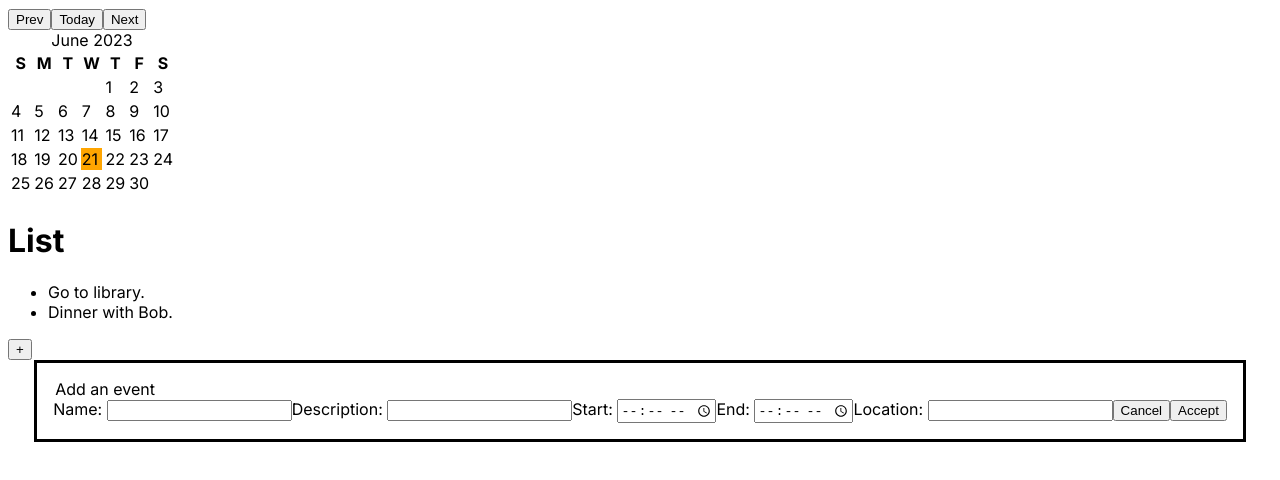
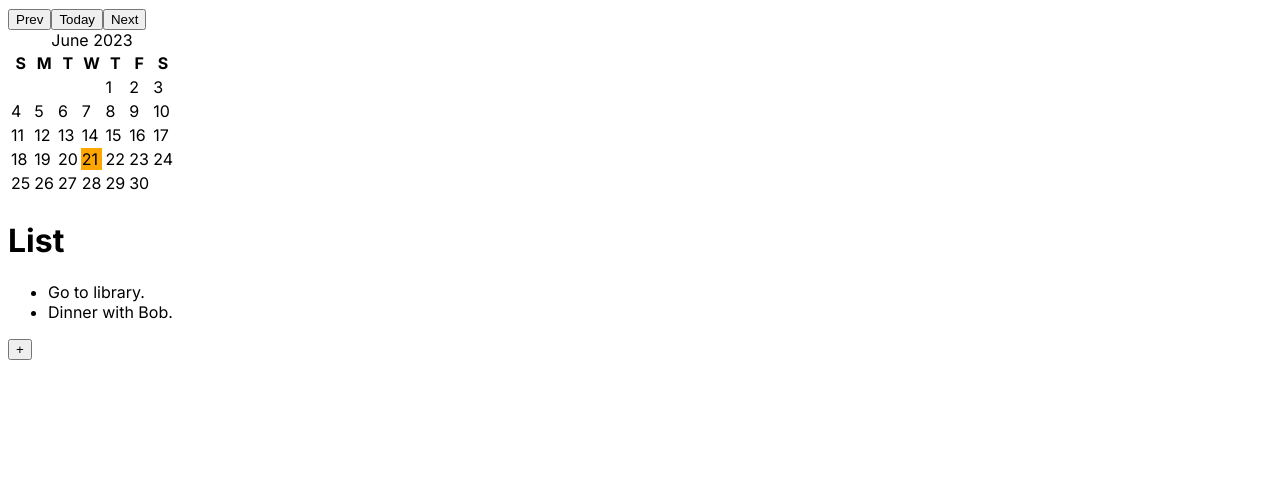
Before and after one commit to snkdrel/calendar-next, a Next.js app: page / in a window 1280 px wide. Shown: the top 480 px of the page. Built offline with nearby package versions, Linux system fonts and the light colour scheme.

Commit message:
Handle state for dialog

```diff
--- a/app/page.js
+++ b/app/page.js
@@ -1,8 +1,9 @@
-import Image from 'next/image';
+'use client';
 import CalendarController from '@/components/CalendarController';
 import ListController from '@/components/ListController';
 
 export default function Home() {
+
   return (
     <main>
       <CalendarController />
--- a/components/CalendarController.js
+++ b/components/CalendarController.js
@@ -66,7 +66,7 @@ export default function CalendarController() {
                 lastDay={lastDay}
                 today={
                     month === today.getMonth() && year === today.getFullYear() ?
-                    currentDate.getDate() : -1
+                    today.getDate() : -1
                 }
                 selected={selectedDay}
                 handleClickOnCell={handleClickOnCell}
--- a/components/Form.js
+++ b/components/Form.js
@@ -1,26 +1,26 @@
-export default function Form() {
+export default function Form({ onClickCancel, clickSubmit }) {
     return (
         <dialog open>
             <form action="#" method="dialog">
                 <legend>Add an event</legend>
 
-                <label for="name">Name: </label>
+                <label htmlFor="name">Name: </label>
                 <input type="text" id="name" name="name"></input>
 
-                <label for="description">Description: </label>
+                <label htmlFor="description">Description: </label>
                 <input type="text" id="description" name="description"></input>
 
-                <label for="start">Start: </label>
+                <label htmlFor="start">Start: </label>
                 <input type="time" id="start" name="start"></input>
 
-                <label for="end">End: </label>
+                <label htmlFor="end">End: </label>
                 <input type="time" id="end" name="end"></input>
 
-                <label for="location">Location: </label>
+                <label htmlFor="location">Location: </label>
                 <input type="text" id="locacion" name="location"></input>
 
-                <button type="button">Cancel</button>
-                <button type="submit">Accept</button>
+                <button type="button" onClick={onClickCancel}>Cancel</button>
+                <button type="submit" onClick={clickSubmit}>Accept</button>
             </form>
         </dialog>
     );
--- a/components/ListController.js
+++ b/components/ListController.js
@@ -1,8 +1,18 @@
 'use client';
-
+import { useState } from "react";
 import Form from "./Form";
 
-export default function ListController() {
+export default function ListController({ clickSubmit }) {
+  const [isDialogOpened, setIsDialogOpened] = useState(false);
+
+  function handleClickCancel () {
+    setIsDialogOpened(false);
+  }
+
+  function handleSubmit() {
+    setIsDialogOpened(false);
+  }
+
   return (
       <div>
       <h1>List</h1>
@@ -10,8 +20,8 @@ export default function ListController() {
         <li>Go to library.</li>
         <li>Dinner with Bob.</li>
       </ul>
-        <button onClick={() => console.log('clicked!')}>+</button>
-        <Form />
+      <button onClick={ () => setIsDialogOpened(true) }> + </button>
+      {isDialogOpened ? <Form onClickCancel={handleClickCancel} clickSubmit={handleSubmit}/> : <></>}
       </div>
   );
 }
```
Lines whose indentation alone changed are shown as unchanged.
